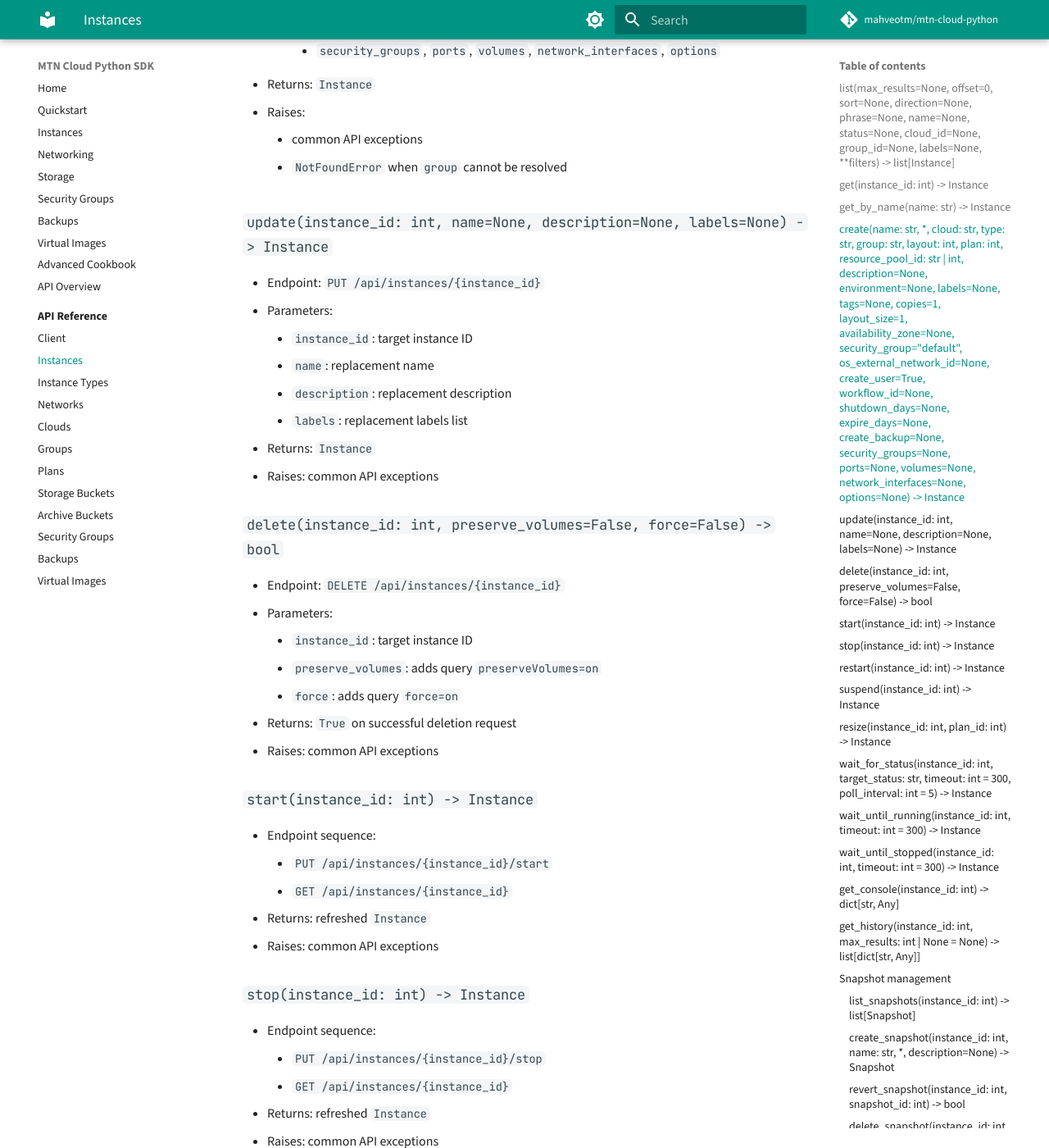
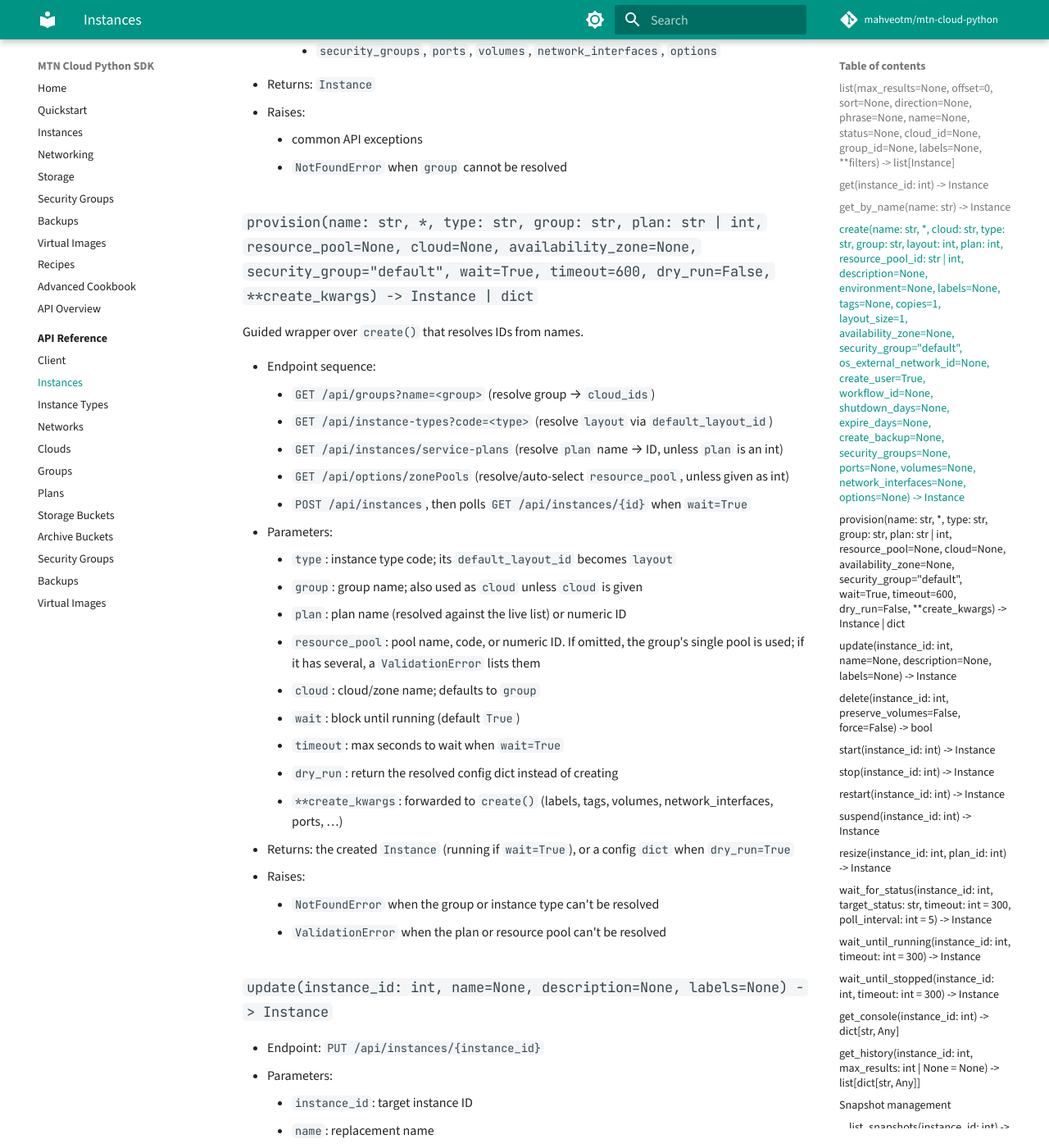
Before and after one commit to mahveotm/mtn-cloud-python, an MkDocs documentation site: the page built from docs/api-reference/instances.md, in a window 1280 px wide and 1400 px high, scrolled down 2236 px. Shown: the whole window at 82% size. Built offline with MkDocs 1.6.1 and Material for MkDocs 9.7.7, drawn with Linux system fonts in a browser that asks for light colours; comment, search, counter and statistics services are not loaded.

````diff
--- a/docs/api-reference/instances.md
+++ b/docs/api-reference/instances.md
@@ -60,6 +60,31 @@
 - Raises:
     - common API exceptions
     - `NotFoundError` when `group` cannot be resolved
+
+### `provision(name: str, *, type: str, group: str, plan: str | int, resource_pool=None, cloud=None, availability_zone=None, security_group="default", wait=True, timeout=600, dry_run=False, **create_kwargs) -> Instance | dict`
+
+Guided wrapper over `create()` that resolves IDs from names.
+
+- Endpoint sequence:
+    - `GET /api/groups?name=<group>` (resolve group → `cloud_ids`)
+    - `GET /api/instance-types?code=<type>` (resolve `layout` via `default_layout_id`)
+    - `GET /api/instances/service-plans` (resolve `plan` name → ID, unless `plan` is an int)
+    - `GET /api/options/zonePools` (resolve/auto-select `resource_pool`, unless given as int)
+    - `POST /api/instances`, then polls `GET /api/instances/{id}` when `wait=True`
+- Parameters:
+    - `type`: instance type code; its `default_layout_id` becomes `layout`
+    - `group`: group name; also used as `cloud` unless `cloud` is given
+    - `plan`: plan name (resolved against the live list) or numeric ID
+    - `resource_pool`: pool name, code, or numeric ID. If omitted, the group's single pool is used; if it has several, a `ValidationError` lists them
+    - `cloud`: cloud/zone name; defaults to `group`
+    - `wait`: block until running (default `True`)
+    - `timeout`: max seconds to wait when `wait=True`
+    - `dry_run`: return the resolved config dict instead of creating
+    - `**create_kwargs`: forwarded to `create()` (labels, tags, volumes, network_interfaces, ports, …)
+- Returns: the created `Instance` (running if `wait=True`), or a config `dict` when `dry_run=True`
+- Raises:
+    - `NotFoundError` when the group or instance type can't be resolved
+    - `ValidationError` when the plan or resource pool can't be resolved
 
 ### `update(instance_id: int, name=None, description=None, labels=None) -> Instance`
 
--- a/docs/instances.md
+++ b/docs/instances.md
@@ -106,14 +106,43 @@ If you already know the cloud and group IDs, pass them explicitly to skip the gr
 pools = cloud.instances.list_resource_pools(cloud_id=4, group_id=621)
 ```
 
-## Create an Instance
+## Provision an Instance (guided)
+
+`provision()` is the fastest way to create an instance: it takes the names you already know and resolves the numeric IDs for you — the layout from the type code, the plan from its name, and the resource pool from its name (or auto-selects it when the group has exactly one).
 
 ```python
-# Resolve the resource pool once, then use its code directly
-pool = cloud.instances.get_resource_pool(
-    "my-project-Marv-Osuolale",
-    group="MTNNG_CLOUD_AZ_1",
+instance = cloud.instances.provision(
+    name="app-server-01",
+    type="MTN-CS10",                    # type code -> resolves the layout
+    group="MTNNG_CLOUD_AZ_1",           # also used as the cloud/zone
+    plan="G2S4",                        # plan name (or pass a numeric plan ID)
+    resource_pool="my-project",         # pool name; omit if the group has one pool
+    availability_zone="Lagos-AZ-1-fd1",
+    security_group="default",
 )
+
+# wait=True by default, so the instance is already running here
+print(instance.id, instance.name, instance.status, instance.primary_ip)
+```
+
+If a name can't be resolved, the error tells you what's available (e.g. the valid plan names, or the pools to choose from). Set `wait=False` to return immediately, or `dry_run=True` to get the resolved config back without creating anything:
+
+```python
+config = cloud.instances.provision(
+    name="app-server-01", type="MTN-CS10", group="MTNNG_CLOUD_AZ_1",
+    plan="G2S4", resource_pool="my-project", dry_run=True,
+)
+# {"layout": 327, "plan": 6776, "resource_pool_id": "pool-214", ...}
+```
+
+Any extra keyword (labels, tags, volumes, network_interfaces, ports, …) passes straight through to `create()`.
+
+## Create an Instance (explicit)
+
+When you want full control over each ID, call `create()` directly. Resolve the inputs yourself first (see [Discover Required IDs](#discover-required-ids-and-codes)):
+
+```python
+pool = cloud.instances.get_resource_pool("my-project", group="MTNNG_CLOUD_AZ_1")
 
 instance = cloud.instances.create(
     name="app-server-01",
--- /dev/null
+++ b/docs/recipes.md
@@ -0,0 +1,110 @@
+# Recipes
+
+Three complete, real-world workflows. Each assumes an authenticated client:
+
+```python
+from mtn_cloud import MTNCloud
+
+cloud = MTNCloud(token="your-api-token")
+```
+
+For isolated patterns (retries, pagination, idempotency), see the [Advanced Cookbook](./advanced-cookbook.md).
+
+## Provision a Linux VM with SSH
+
+Discover the inputs, open SSH in a security group, provision, and wait until it's reachable.
+
+```python
+group = cloud.groups.get_by_name("MTNNG_CLOUD_AZ_1")
+itype = cloud.instance_types.get_by_code("MTN-CS10")
+pool = cloud.instances.get_resource_pool("my-project", group=group.name)
+plans = cloud.instances.list_service_plans(
+    zone_id=group.cloud_ids[0], layout_id=itype.default_layout_id, group_id=group.id,
+)
+
+sg = cloud.security_groups.create(name="linux-ssh", description="SSH access")
+cloud.security_groups.create_rule(
+    sg.id, name="allow-ssh", direction="ingress", protocol="tcp",
+    port_range="22", source_type="cidr", source="200.200.113.15/32",
+)
+
+instance = cloud.instances.create(
+    name="linux-web-01",
+    cloud=group.name,
+    type=itype.code,
+    group=group.name,
+    layout=itype.default_layout_id,
+    plan=plans[0]["id"],
+    resource_pool_id=pool.code,
+    availability_zone="Lagos-AZ-1-fd1",
+    security_group=sg.name,
+    create_user=True,
+)
+instance = cloud.instances.wait_until_running(instance.id, timeout=600)
+print("ready:", instance.primary_ip)
+```
+
+SSH **keys** are uploaded once in the console (**User Settings → SSH Keys**); the SDK controls the firewall rule and user creation. Then: `ssh <your-user>@<instance.primary_ip>`.
+
+## Back up a folder to MTN Object Storage
+
+Register the provider and bucket idempotently, preview with a dry run, then upload.
+
+```python
+from mtn_cloud import NotFoundError
+
+try:
+    storage = cloud.storage_buckets.get_by_name("my-s3-storage")
+except NotFoundError:
+    storage = cloud.storage_buckets.create_s3(
+        name="my-s3-storage",
+        bucket_name="my-app-objects",
+        access_key="your-access-key",                      # from MOS email
+        secret_key="your-secret-key",                      # from MOS email
+        endpoint="https://ps1csp-s3.ict.mtn.com.ng:9021",
+        create_bucket=True,
+    )
+
+try:
+    archive = cloud.archive_buckets.get_by_name("my-app-archives")
+except NotFoundError:
+    archive = cloud.archive_buckets.create(
+        name="my-app-archives", storage_provider_id=storage.id, visibility="private",
+    )
+
+preview = cloud.archive_buckets.upload_directory(
+    bucket_name=archive.name, remote_path="/backups/",
+    local_directory="./data", recursive=True, dry_run=True,
+)
+if preview.skipped_count:
+    raise RuntimeError(f"{preview.skipped_count} files would be skipped")
+
+result = cloud.archive_buckets.upload_directory(
+    bucket_name=archive.name, remote_path="/backups/",
+    local_directory="./data", recursive=True, strict=True,
+)
+print(f"uploaded={result.uploaded_count} failed={result.failed_count}")
+```
+
+## Tear down demo resources
+
+Delete in dependency order — instances first, then the firewall and network they used. Deletes are best-effort so one failure doesn't block the rest.
+
+```python
+from mtn_cloud import MTNCloudError
+
+def cleanup(manager, items, label):
+    for item in items:
+        if (item.name or "").startswith("demo-"):
+            try:
+                manager.delete(item.id)
+                print("deleted", label, item.id)
+            except MTNCloudError as exc:
+                print("skip", label, item.id, exc)
+
+cleanup(cloud.instances, cloud.instances.list(max_results=100), "instance")
+cleanup(cloud.security_groups, cloud.security_groups.list(), "security-group")
+cleanup(cloud.networks, cloud.networks.list(), "network")
+```
+
+A network or security group can't be deleted while an instance still references it — always remove instances first and let them finish.
--- a/mkdocs.yml
+++ b/mkdocs.yml
@@ -54,6 +54,7 @@ nav:
   - Security Groups: security-groups.md
   - Backups: backups.md
   - Virtual Images: virtual-images.md
+  - Recipes: recipes.md
   - Advanced Cookbook: advanced-cookbook.md
   - API Overview: api-overview.md
   - API Reference:
--- a/src/mtn_cloud/_version.py
+++ b/src/mtn_cloud/_version.py
@@ -1,3 +1,3 @@
 """Package version metadata."""
 
-__version__ = "0.3.1"
+__version__ = "0.3.2"
````
Also changed, not shown: other parts of docs/instances.md (+1 -1 lines), README.md (+17 -14 lines), docs/api-overview.md (+5 -4 lines), docs/index.md (+8 -6 lines), pyproject.toml (+3 -4 lines), 5 other files.
